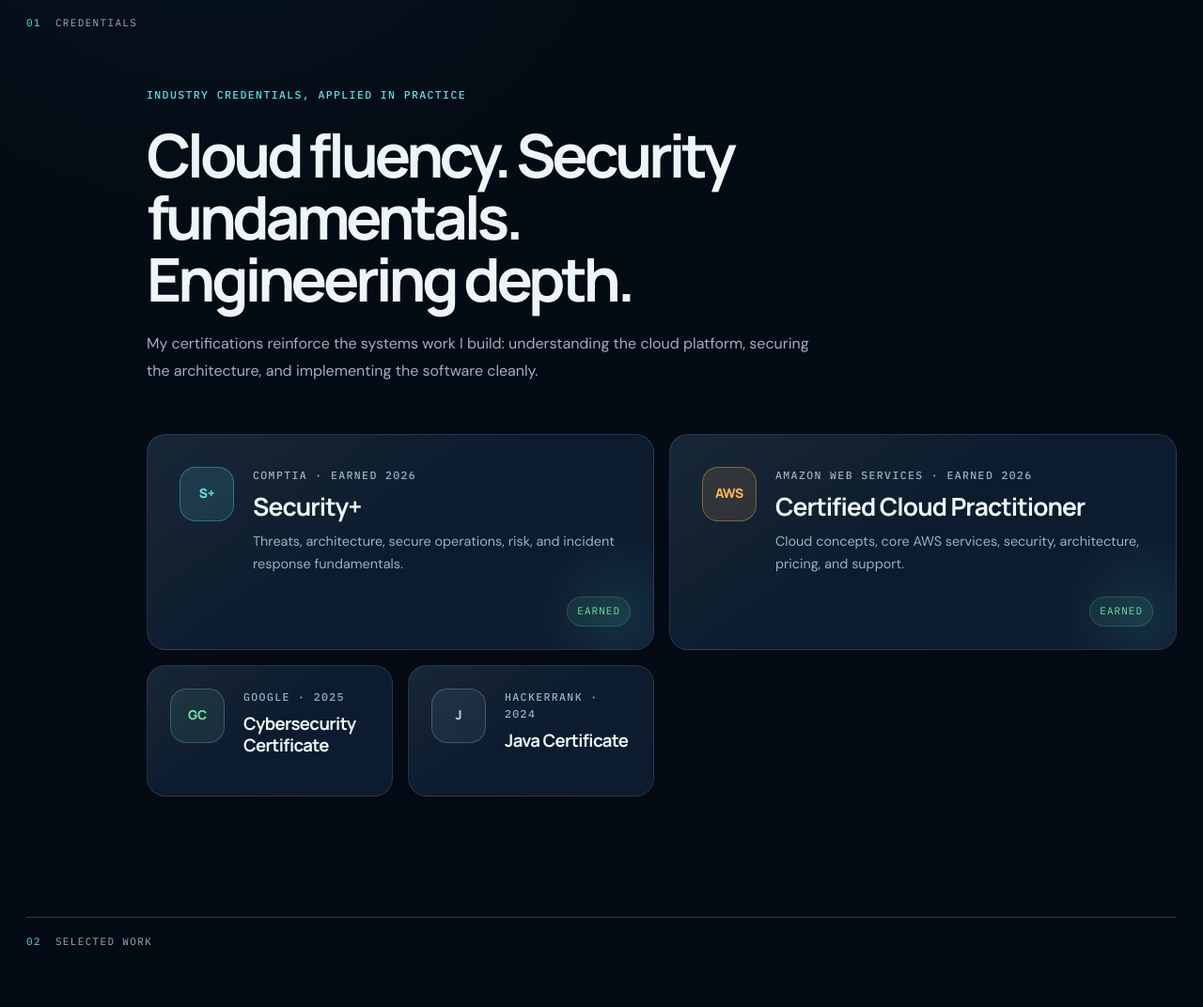
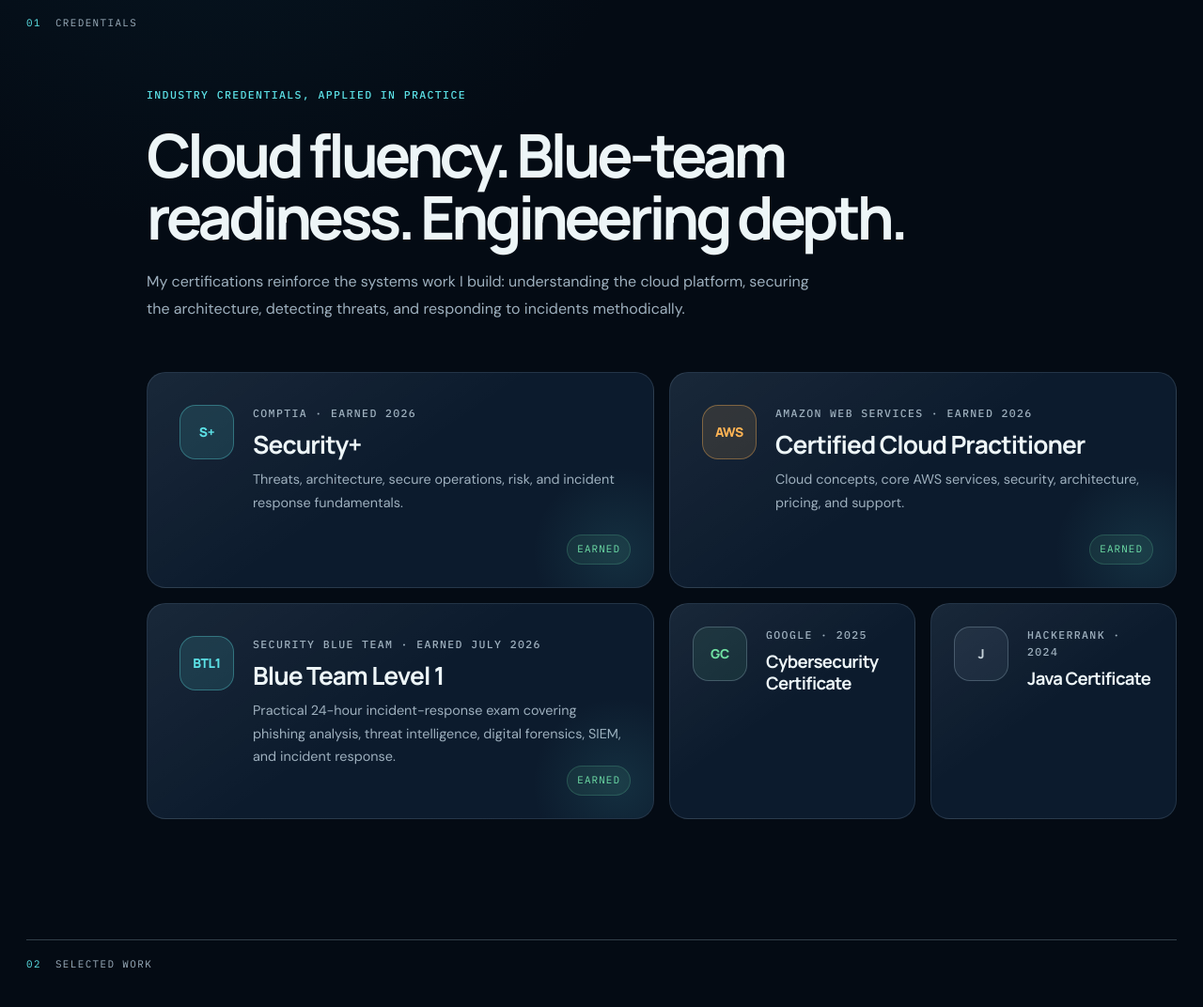
Before and after one commit to neelmu12-code/neel-upadhyay-portfolio, a website: page index.html in a window 1280 px wide. Shown: the part 1320-2392 px from the top of the page at 94% size. Drawn offline with Linux system fonts and the light colour scheme.

Commit message:
Add BTL1 certification and refresh resumes

```diff
--- a/index.html
+++ b/index.html
@@ -60,6 +60,8 @@
           "Backend Engineering",
           "Cloud Computing",
           "Cybersecurity",
+          "Blue Team Operations",
+          "Incident Response",
           "Java",
           "Python",
           "Spring Boot",
@@ -179,6 +181,7 @@
               <p>Honours BEng, Software Engineering<br />Expected December 2026</p>
             </div>
             <div class="profile-certifications" role="list" aria-label="Latest certifications">
+              <span role="listitem">Blue Team Level 1 (BTL1)</span>
               <span role="listitem">CompTIA Security+</span>
               <span role="listitem">AWS Cloud Practitioner</span>
             </div>
@@ -200,7 +203,7 @@
           </div>
           <div role="listitem">
             <strong>2026</strong>
-            <span>Security+ and AWS Cloud Practitioner earned</span>
+            <span>BTL1, Security+, and AWS Cloud Practitioner earned</span>
           </div>
         </div>
       </section>
@@ -226,10 +229,10 @@
         </div>
         <div class="section-intro">
           <p class="eyebrow">Industry credentials, applied in practice</p>
-          <h2 id="credentials-title">Cloud fluency. Security fundamentals. Engineering depth.</h2>
+          <h2 id="credentials-title">Cloud fluency. Blue-team readiness. Engineering depth.</h2>
           <p>
             My certifications reinforce the systems work I build: understanding the cloud platform,
-            securing the architecture, and implementing the software cleanly.
+            securing the architecture, detecting threats, and responding to incidents methodically.
           </p>
         </div>
 
@@ -250,6 +253,19 @@
               <p class="micro-label">Amazon Web Services · Earned 2026</p>
               <h3>Certified Cloud Practitioner</h3>
               <p>Cloud concepts, core AWS services, security, architecture, pricing, and support.</p>
+            </div>
+            <span class="credential-status">Earned</span>
+          </article>
+
+          <article class="credential-card credential-card-featured">
+            <div class="credential-mark security-mark" aria-hidden="true">BTL1</div>
+            <div>
+              <p class="micro-label">Security Blue Team · Earned July 2026</p>
+              <h3>Blue Team Level 1</h3>
+              <p>
+                Practical 24-hour incident-response exam covering phishing analysis, threat
+                intelligence, digital forensics, SIEM, and incident response.
+              </p>
             </div>
             <span class="credential-status">Earned</span>
           </article>
```
Also changed, not shown: README.md, github-profile/README.md, 4 other files.
